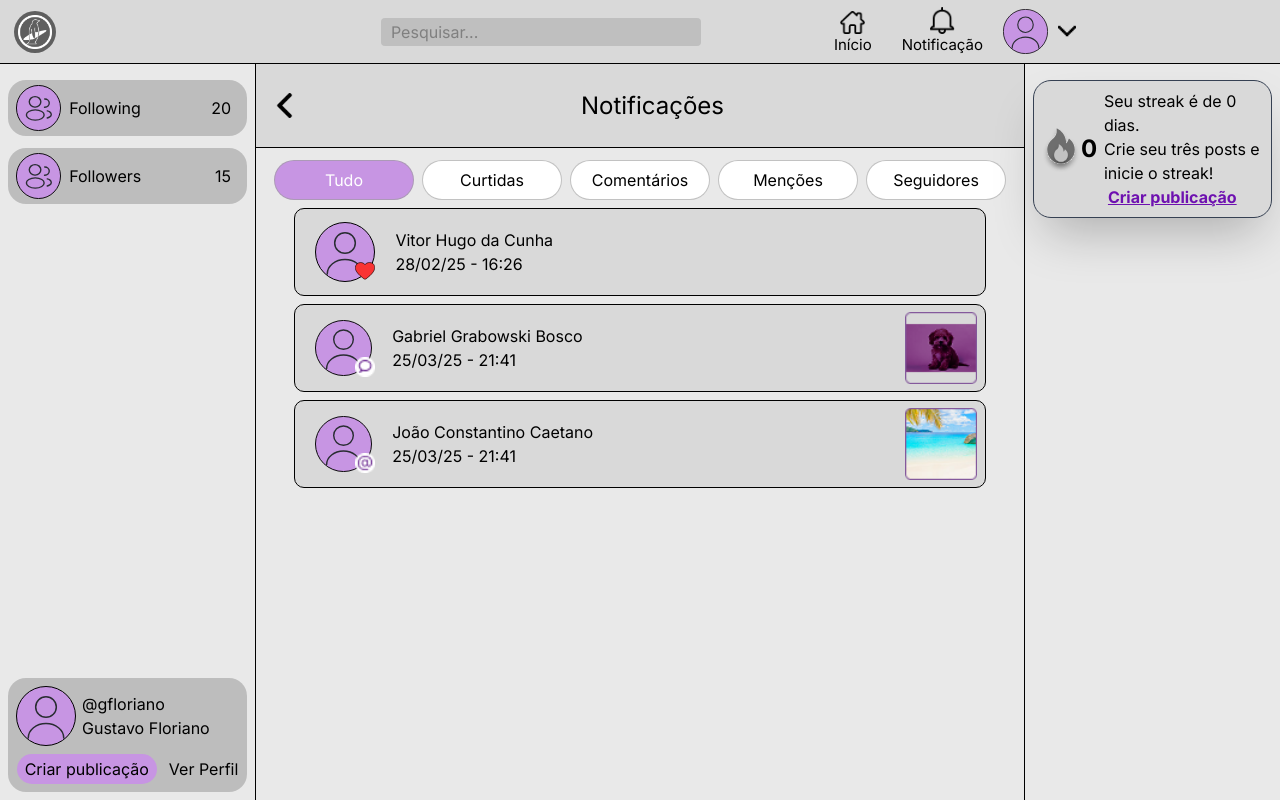
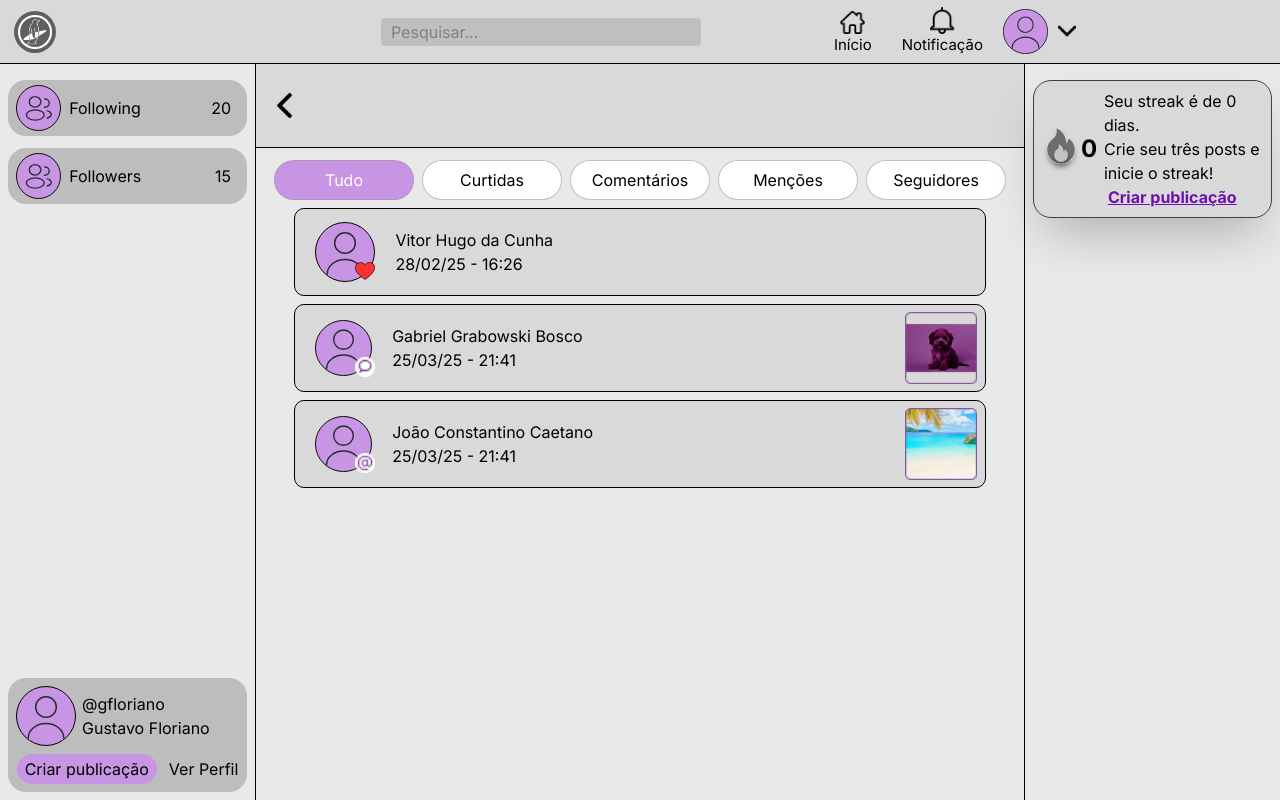
Before and after one commit to catolica-faculdade/pinguin-project, a React (Vite) app: page /notifications in a window 1280 px wide. Built offline with nearby package versions, Linux system fonts and the light colour scheme.

Commit message:
feat: new prop to titleBar

```diff
--- a/src/components/TitleBar.jsx
+++ b/src/components/TitleBar.jsx
@@ -1,10 +1,10 @@
 
 
-function TitleBar(){
+function TitleBar({text}){
     return(
         <div className="flex h-21 p-1 bg-navbar justify-between items-center pl-4 pr-4 border-b">
             <img src="src\assets\images\seta-para-baixo.svg" className="rotate-90 h-1/3" />
-            <h1 className="text-2xl">Notificações</h1>
+            <h1 className="text-2xl">{text}</h1>
             <p></p>
         </div>
     )
```
